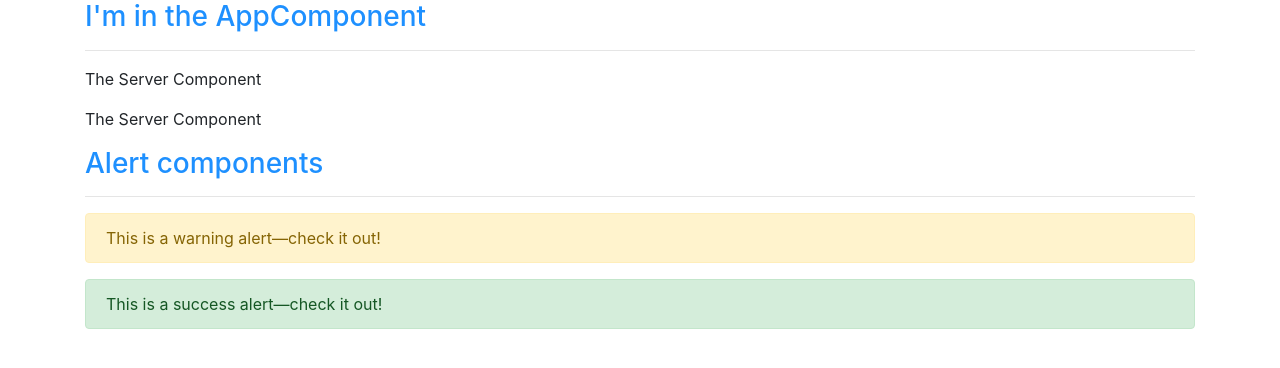
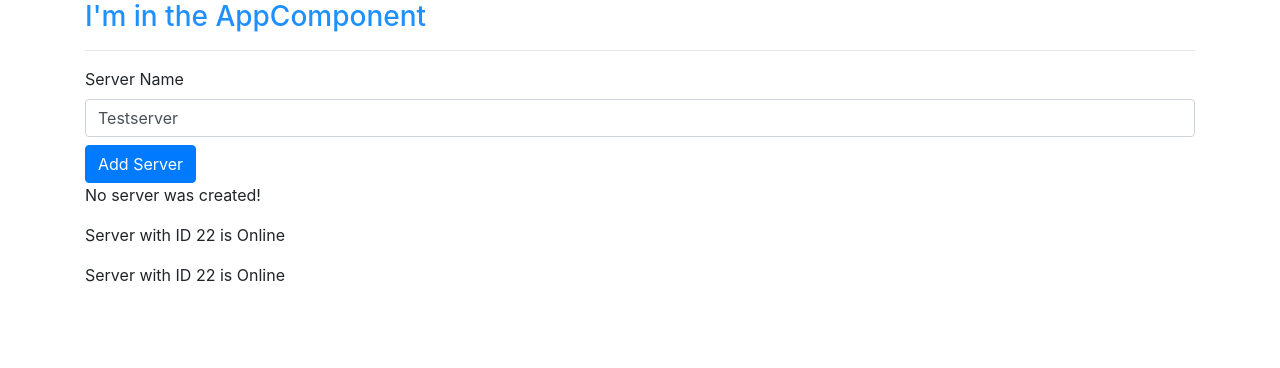
Before and after one commit to mdmengo/ng-app, an Angular app: page / in a window 1280 px wide. Shown: the top 368 px of the page. Built offline with nearby package versions, Linux system fonts and the light colour scheme.

Commit message:
Working with data-binding

```diff
--- a/src/app/app.component.html
+++ b/src/app/app.component.html
@@ -6,12 +6,12 @@
       <app-servers></app-servers>
     </div>
   </div>
-  <div class="row">
+  <!-- <div class="row">
     <div class="col">
       <h3>Alert components</h3>
       <hr>
       <app-warning-alert></app-warning-alert>
       <app-success-alert></app-success-alert>
     </div>
-  </div>
+  </div> -->
 </div>
--- a/src/app/server/server.component.html
+++ b/src/app/server/server.component.html
@@ -1 +1 @@
-<p>The Server Component</p>
+<p>Server with ID {{ serverId }} is {{ getServerStatus() }}</p>
--- a/src/app/server/server.component.ts
+++ b/src/app/server/server.component.ts
@@ -6,5 +6,10 @@
 })
 
 export class ServerComponent {
+  serverId: number = 22;
+  serverStatus: string = 'Online';
 
+  getServerStatus() {
+    return this.serverStatus;
+  }
 }
--- a/src/app/servers/servers.component.html
+++ b/src/app/servers/servers.component.html
@@ -1,2 +1,19 @@
+<label>Server Name</label>
+<!-- <input
+  type="text"
+  class="form-control"
+  (input)="onUpdateServerName($event)"> -->
+  <input
+    type="text"
+    class="form-control mb-2"
+    [(ngModel)]="serverName">
+<!-- <p>{{ serverName }}</p> -->
+<button
+  class="btn btn-primary"
+  [disabled]="!allowNewServer"
+  (click)="onCreateServer()">Add Server</button>
+  <!-- <p>{{ allowNewServer }}</p> -->
+  <!-- <p [innerText]="allowNewServer"></p> -->
+<p>{{ serverCreationStatus }}</p>
 <app-server></app-server>
 <app-server></app-server>
--- a/src/app/servers/servers.component.ts
+++ b/src/app/servers/servers.component.ts
@@ -2,17 +2,33 @@
 
 @Component({
   selector: 'app-servers',
-  template: `
-    <app-server></app-server>
-    <app-server></app-server>
-  `,
+  // template: `
+  //   <app-server></app-server>
+  //   <app-server></app-server>
+  // `,
+  templateUrl: './servers.component.html',
   styleUrls: ['./servers.component.scss']
 })
 export class ServersComponent implements OnInit {
+  allowNewServer = false;
+  serverCreationStatus = 'No server was created!';
+  serverName = 'Testserver';
 
-  constructor() { }
+  constructor() {
+    setTimeout(() => {
+      this.allowNewServer = true;
+    }, 2000);
+  }
 
   ngOnInit() {
   }
 
+  onCreateServer() {
+    this.serverCreationStatus = 'Server was created! Name is ' + this.serverName;
+  }
+
+  onUpdateServerName(event: Event) {
+    this.serverName = (<HTMLInputElement>event.target).value;
+  }
+
 }
```
